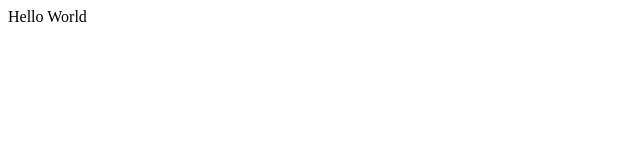
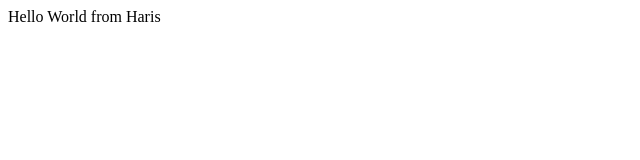
Before and after one commit to muhammadharis1212/bootcamp2020, a plain HTML site: page index.html in a window 1280 px wide. Shown: the full height of the page, 0-640 px from the left. Drawn offline with Linux system fonts and the light colour scheme.

Commit message:
Update index.html
change the file using shift+1 key

```diff
--- a/index.html
+++ b/index.html
@@ -1 +1,10 @@
-<p> Hello World</p>
+<!DOCTYPE html>
+<html lang="en">
+<head>
+
+    <title>First Example</title>
+</head>
+<body>
+    <div>Hello World from Haris</div>
+</body>
+</html>
```
